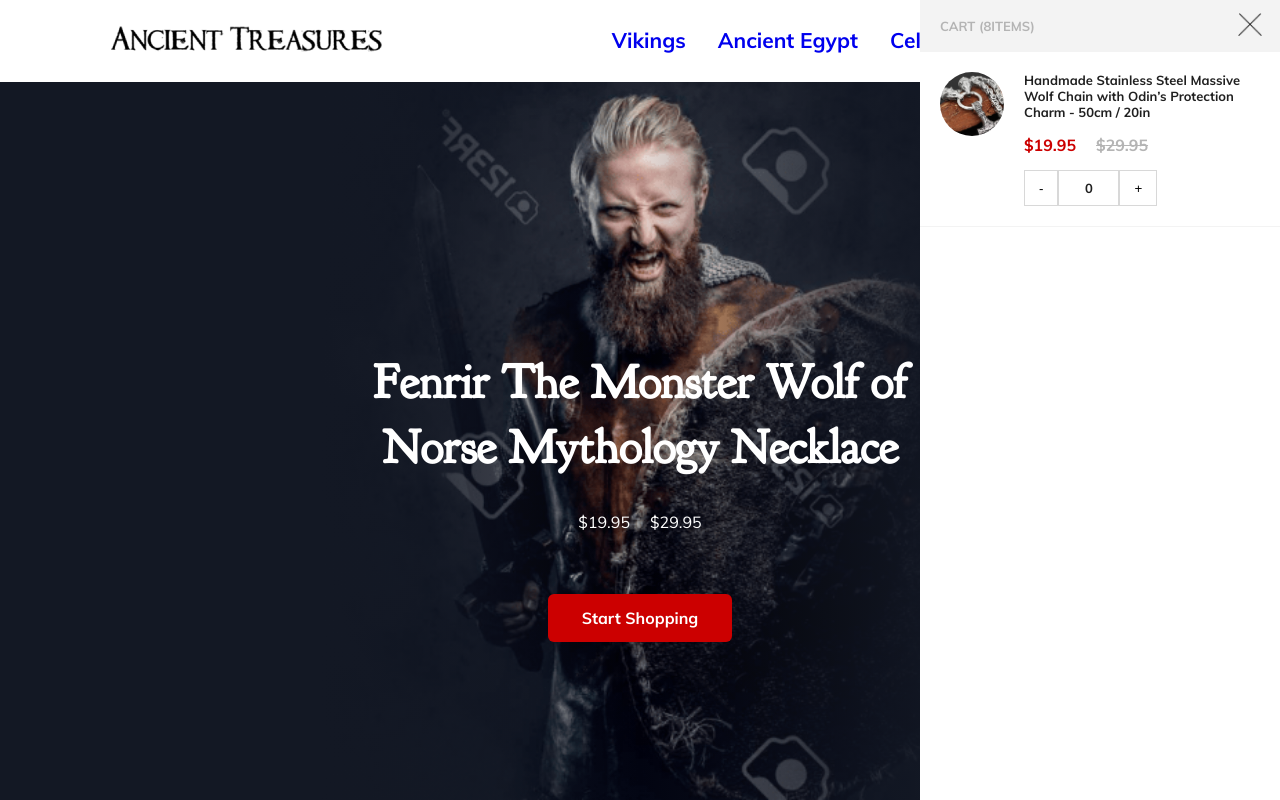
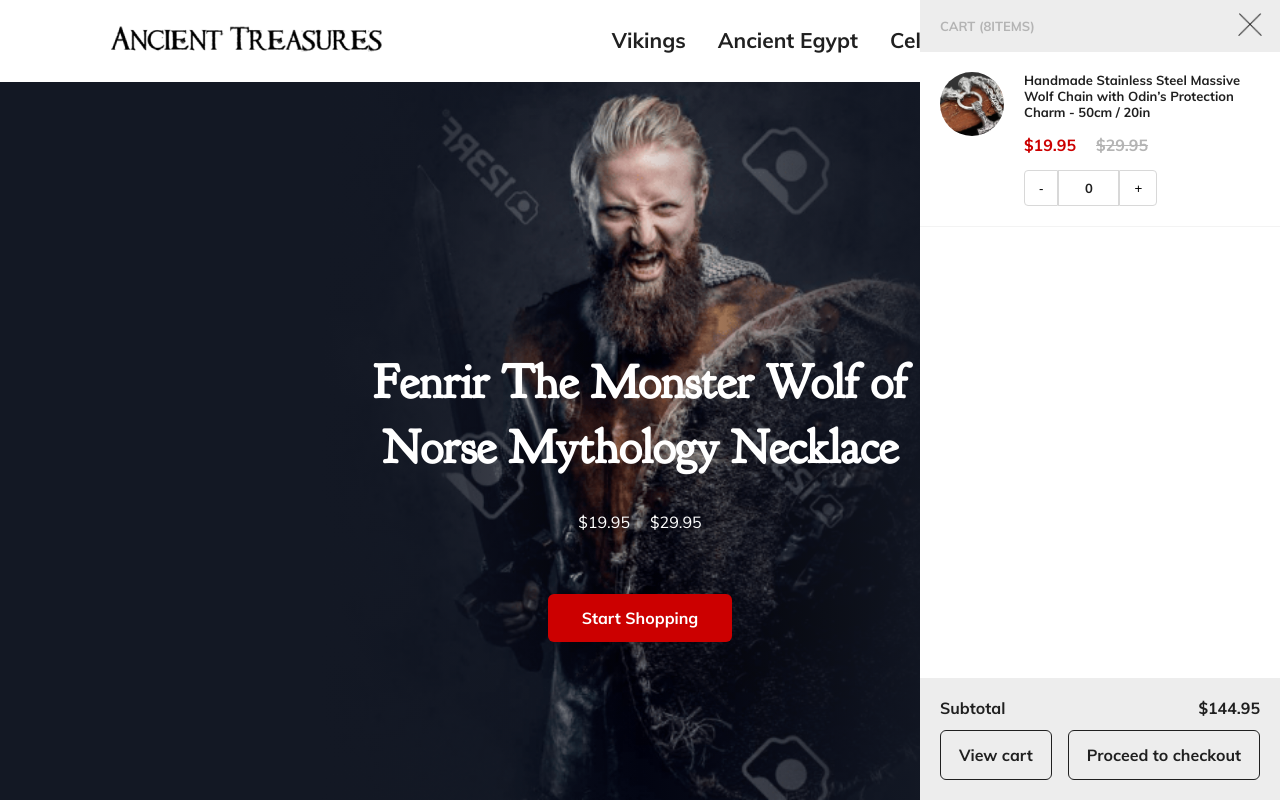
Before and after one commit to kaliostro1979/acient-treasures, a React (Create React App) app: page / in a window 1280 px wide. Built offline with nearby package versions, Linux system fonts and the light colour scheme.

Commit message:
Side shopping card in progress

```diff
--- a/src/assets/scss/global.scss
+++ b/src/assets/scss/global.scss
@@ -17,6 +17,7 @@
 a {
   text-decoration: none;
   font-weight: 700;
+  color: $text_global_color;
 
   &:hover {
     color: $red;
--- a/src/assets/scss/side-card.scss
+++ b/src/assets/scss/side-card.scss
@@ -2,8 +2,7 @@
 
 @import "variables";
 
-
-.side-card{
+.side-card__main{
   position: fixed;
   background-color: $white;
   width: 360px;
@@ -11,11 +10,19 @@
   bottom: 0;
   right: 0;
   z-index: 12;
+}
+
+.side-card{
   font-size: 13px;
+  overflow-y: scroll;
+  height: 100vh;
   &__header{
-    position: relative;
+    position: sticky;
+    left: 0;
+    right: 0;
+    top: 0;
     padding: 18px 20px;
-    background-color: rgba(32, 32, 32, 0.05);
+    background-color: rgba(237, 237, 237, 1);
     color: #B4B4B4;
     font-size: 13px;
     text-transform: uppercase;
@@ -65,10 +72,14 @@
           &:focus{
             outline: none;
           }
-          .dec{
-            border-top-left-radius: 6px;
-            border-bottom-left-radius: 6px;
-          }
+        }
+        .dec{
+          border-top-left-radius: 4px;
+          border-bottom-left-radius: 4px;
+        }
+        .inc{
+          border-top-right-radius: 4px;
+          border-bottom-right-radius: 4px;
         }
         &__value{
           width: 61px;
@@ -79,4 +90,34 @@
       }
     }
   }
+  &__footer{
+    position: sticky;
+    bottom: 0;
+    left: 0;
+    right: 0;
+    padding: 20px;
+    font-size: 16px;
+    background-color: rgba(237, 237, 237, 1);
+    &__total{
+      display: flex;
+      justify-content: space-between;
+    }
+    &__buttons{
+      margin-top: 12px;
+      ul{
+        display: flex;
+        justify-content: space-between;
+        li{
+          padding: 14px 18px;
+          border: 1px solid $text_global_color;
+          border-radius: 6px;
+          &:hover{
+            background-color: $red;
+            color: $white;
+            border-color: $red;
+          }
+        }
+      }
+    }
+  }
 }
--- /dev/null
+++ b/src/components/Side Shopping Card/SideShoppingCardItem.jsx
@@ -0,0 +1,32 @@
+import React from 'react'
+
+const SideShoppingCardItem = ()=>{
+    return(
+        <div className="side-card__item">
+            <div className="side-card__item__pic" style={{ backgroundImage: `url(/assets/images/item-images/item-1.jpg)` }}>
+
+            </div>
+            <div className="side-card__item__body">
+                <p className="side-card__item__body__desc">
+                    Handmade Stainless Steel Massive Wolf Chain with Odin’s Protection Charm - 50cm / 20in
+                </p>
+                <div className="side-card__item__body__price">
+                    <div className="side-card__item__body__price__offer">
+                        <span>$</span><span>19.95</span>
+                    </div>
+                    <div className="side-card__item__body__price__real">
+                        <span>$</span><span>29.95</span>
+                    </div>
+                </div>
+                <div className="side-card__item__body__counter">
+                    <button className="dec">-</button>
+                    <div className="side-card__item__body__counter__value"><span>0</span></div>
+                    <button className="inc">+</button>
+                </div>
+            </div>
+        </div>
+    )
+}
+
+
+export default SideShoppingCardItem
--- a/src/components/Side Shopping Card/sideShopingCard.jsx
+++ b/src/components/Side Shopping Card/sideShopingCard.jsx
@@ -1,35 +1,29 @@
 import React from 'react'
+import SideShoppingCardItem from "./SideShoppingCardItem";
+import {Link} from "react-router-dom";
 
 const SideShoppingCard = ()=>{
     return(
-        <div className="side-card">
+        <div className="side-card__main">
             <div className="side-card__header">
                 <p>Cart (<span>8</span>items)</p>
                 <div className="side-card__header__close">
                     <img src="/assets/images/icons/close-dark.png" alt=""/>
                 </div>
             </div>
-            <div className="side-card__item">
-                <div className="side-card__item__pic" style={{ backgroundImage: `url(/assets/images/item-images/item-1.jpg)` }}>
-
+            <div className="side-card">
+                <SideShoppingCardItem/>
+            </div>
+            <div className="side-card__footer">
+                <div className="side-card__footer__total">
+                    <span>Subtotal</span>
+                    <span>$144.95</span>
                 </div>
-                <div className="side-card__item__body">
-                    <p className="side-card__item__body__desc">
-                        Handmade Stainless Steel Massive Wolf Chain with Odin’s Protection Charm - 50cm / 20in
-                    </p>
-                    <div className="side-card__item__body__price">
-                        <div className="side-card__item__body__price__offer">
-                            <span>$</span><span>19.95</span>
-                        </div>
-                        <div className="side-card__item__body__price__real">
-                            <span>$</span><span>29.95</span>
-                        </div>
-                    </div>
-                    <div className="side-card__item__body__counter">
-                        <button className="dec">-</button>
-                        <div className="side-card__item__body__counter__value"><span>0</span></div>
-                        <button className="inc">+</button>
-                    </div>
+                <div className="side-card__footer__buttons">
+                    <ul>
+                        <Link to="/cart"><li>View cart</li></Link>
+                        <Link to="/checkout"><li>Proceed to checkout</li></Link>
+                    </ul>
                 </div>
             </div>
         </div>
```
